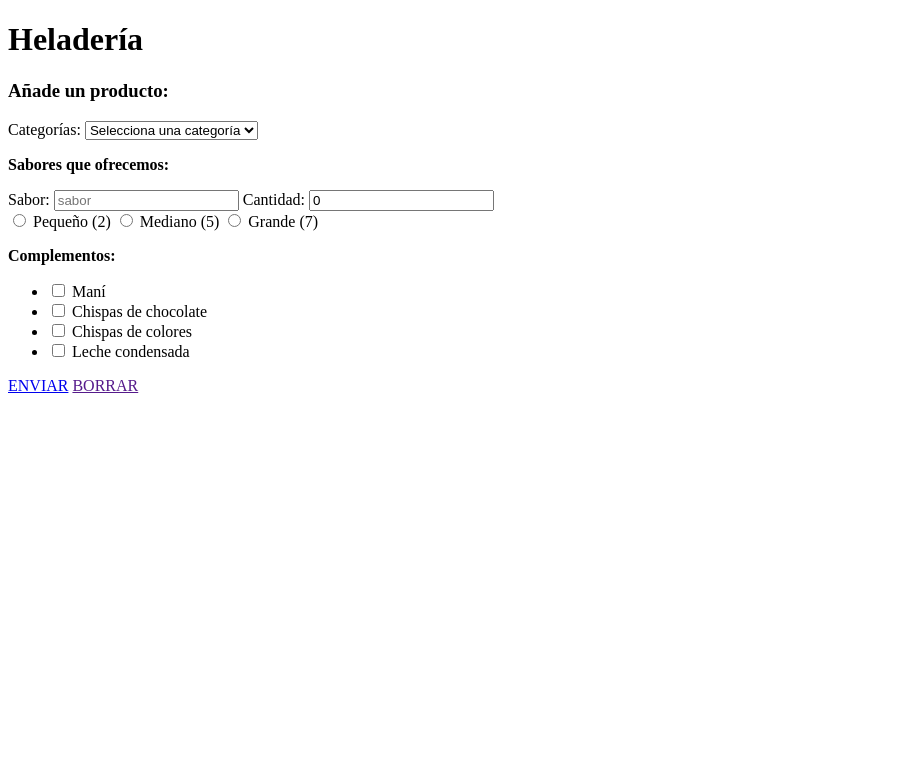
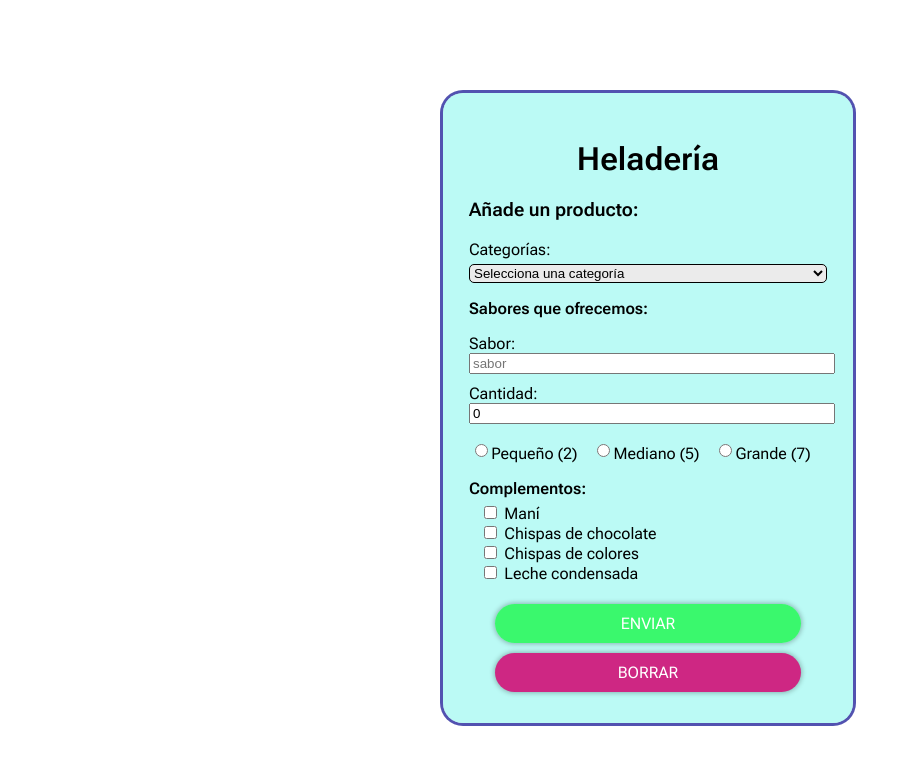
Before and after one commit to Jesparzarom/practicos, a plain HTML site: page pages/index_15/index.html in a window 1280 px wide. Shown: the whole page, without its empty margins (0-911 px from the left). Drawn offline with Linux system fonts and the light colour scheme; the site is published under a folder, as on GitHub Pages, so addresses that start at the root find nothing.

Commit message:
Fix paths 3

```diff
--- a/pages/index_15/index.html
+++ b/pages/index_15/index.html
@@ -5,7 +5,7 @@
     <meta charset="UTF-8">
     <meta http-equiv="X-UA-Compatible" content="IE=edge">
     <meta name="viewport" content="width=device-width, initial-scale=1.0">
-    <link rel="stylesheet" href="/css/style15.css">
+    <link rel="stylesheet" href="./style15.css">
     <title>Ejercicio 15 - Index</title>
 </head>
 
--- /dev/null
+++ b/pages/index_15/style15.css
@@ -0,0 +1,181 @@
+/* IMPORTS */
+@import url("https://fonts.googleapis.com/css2?family=DM+Sans:wght@400;500;700&family=Fira+Sans:wght@300;500;700&family=Roboto+Flex:opsz,wght@8..144,200;8..144,400;8..144,600&display=swap");
+
+/* FUENTES PERSONALIZADAS */
+:root {
+  --dmsans: "DM Sans", sans-serif;
+  --firasans: "Fira Sans", sans-serif;
+  --robotoflex: "Roboto Flex", sans-serif;
+}
+
+body {
+  font-family: var(--robotoflex);
+}
+
+/* ===========================================
+=============PÁGINA DE FORMULARIO ============= */
+.container {
+    display: flex;
+    flex-flow: column nowrap;
+    justify-content: center;
+    align-items: center;
+    height: 100vh;
+    width: 100vw;
+}
+
+.form,
+.resumen {
+  background-color: #85f7ed8e;
+  box-shadow:0 0 0 3px rgba(0, 0, 139, 0.678);
+  border-radius: 20px;
+
+  width: 358px;
+  height: auto;
+  padding: 2%;
+
+  display: flex;
+  flex-flow: column nowrap;
+  align-items: center;
+  justify-content:start;
+}
+
+.categories select {
+    width: 100%;
+    border-radius: 5px;
+    background-color: rgb(235, 235, 235);
+    margin-top: 5px;
+    border: 1px solid black;
+}
+
+.categories label {
+  margin-top: 10px;
+}
+
+.categories h1 {
+    text-align: center;
+}
+
+.placeholder {
+    color: rgba(128, 128, 128, 0.719);
+}
+
+.intext {
+    width: 100%;
+}
+
+.categories .input-text input {
+  margin-bottom: 10px;
+}
+
+.checkbox_hori {
+  width: 100%;
+  display: flex;
+  flex-flow: row nowrap;
+  align-items: center;
+  justify-content:center;
+}
+
+
+.complementos {
+  margin-bottom: -3%;
+  padding-bottom: 0;
+}
+
+.categories ul {
+  margin-left: -8%;
+}
+
+
+.checkbox_hori label {
+  margin-right: 15px;
+}
+
+.checklist {
+  list-style:none ;
+}
+
+.checklist ul {
+  margin-top: 0;
+  margin-left: 0;
+}
+
+
+.btn {
+  padding:10px;
+  border-radius: 30px;
+  width: 80%;
+  color: white;
+  margin: 5px;
+  border: none;
+  text-align: center;
+  text-decoration: none;
+  box-shadow:  0 0 5px 1px rgba(0, 0, 0, 0.274);
+}
+
+.btn:hover,
+.btn:active {
+  box-shadow: 0 0 0 3px rgba(0, 0, 139, 0.678);
+}
+
+
+.enviar {
+  background-color: rgba(16, 248, 66, 0.753);
+}
+
+.borrar {
+  background-color: rgb(206, 39, 131);
+}
+/* ================================================= */
+
+
+/* ==================================================
+=========== PÁGINA DE RESUMEN PRODUCTOS ============= */
+.resumen {
+  background-color: rgba(255, 136, 0, 0.527);
+  box-shadow:0 0 0 3px rgba(73, 7, 70, 0.692);
+  align-items: center;
+}
+
+.comprar {
+  background-color: rgb(50, 205, 171);
+}
+
+.items {
+  width: 100%;
+  height: auto;
+  display: flex;
+  align-items: center;
+  justify-content: center;
+  flex-flow: column nowrap;
+}
+
+.items h5 {
+  margin-bottom: 0;
+}
+
+.item {
+  margin: 10px;
+  background-color: white;
+  border-radius: 10px;
+  padding: 0 10px;
+  font-size: 15px;
+
+  height: auto;
+  display: flex;
+  justify-content: center;
+  flex-flow: column nowrap;
+  box-shadow: 0 0 2px 1px rgba(139, 139, 139, 0.932);
+}
+
+.btn{
+  align-self: center;
+  width: 80%;
+}
+
+.eliminar {
+  background-color:  rgba(73, 7, 70, 0.692);
+}
+
+.eliminar:hover {
+  box-shadow: 0 0 0 3px rgba(73, 7, 70, 0.692);
+}
```
Also changed, not shown: pages/index_15/resume.html (+1 -1 lines).
